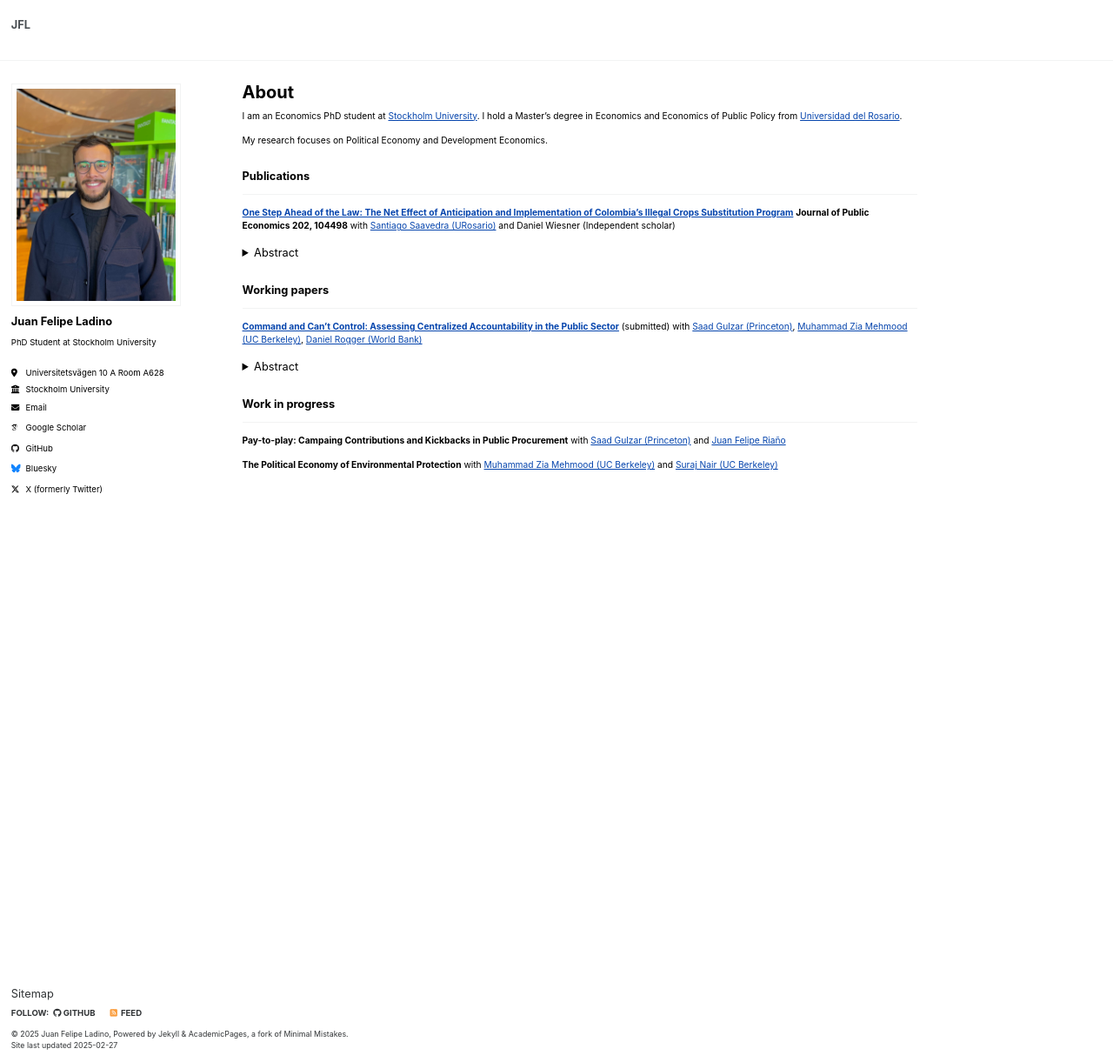
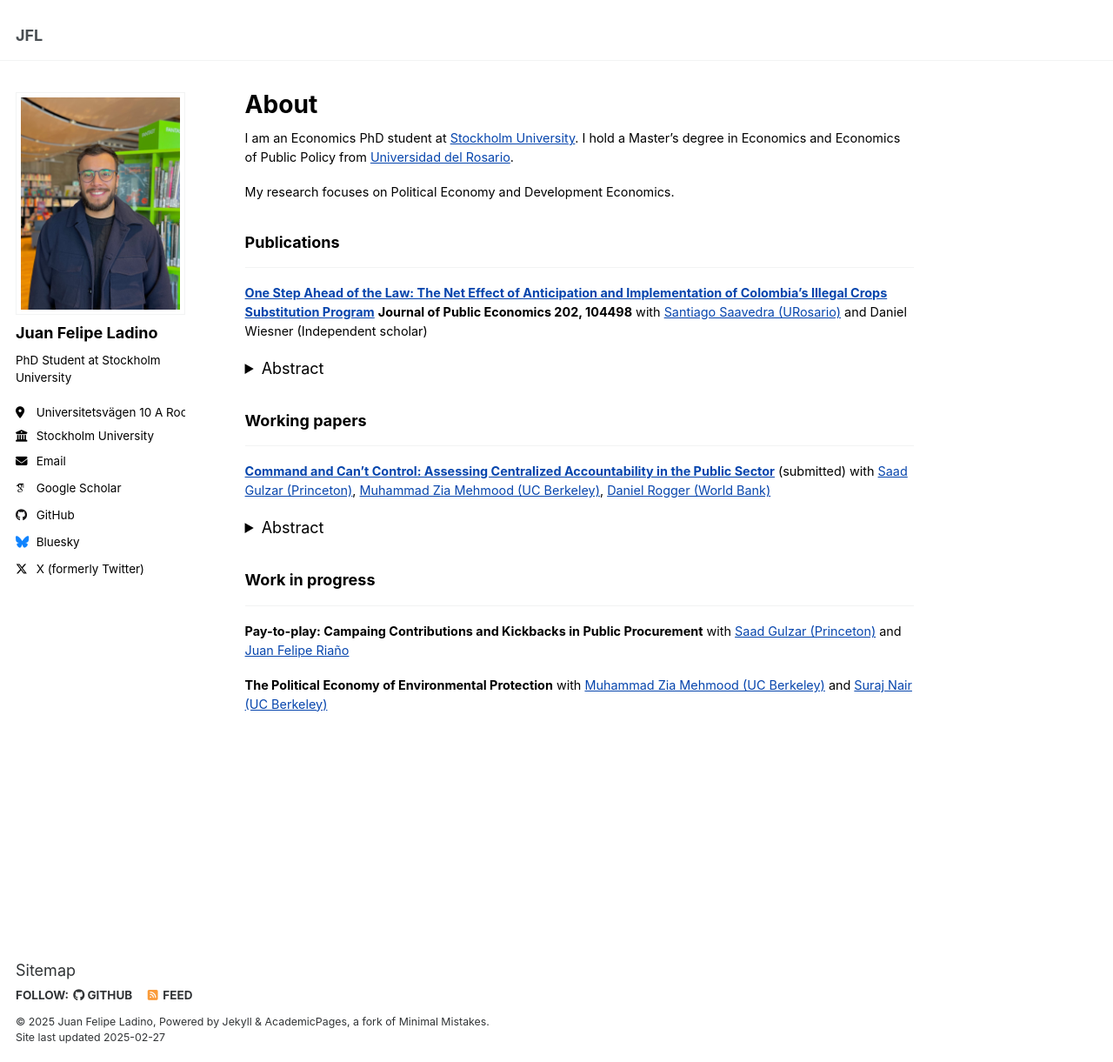
Before and after one commit to juanfladino/juanfladino.github.io, a Jekyll site: the page built from _pages/about.md, in a window 1280 px wide and 1221 px high. Shown: the whole window at 87% size. Built offline with Jekyll 4.4.1, drawn with Linux system fonts in a browser that asks for light colours; some web fonts are replaced.

Commit message:
Update _reset.scss

```diff
--- a/_sass/layout/_reset.scss
+++ b/_sass/layout/_reset.scss
@@ -8,10 +8,10 @@ html {
   /* apply a natural box layout model to all elements */
   box-sizing: border-box;
   background-color: var(--global-bg-color);
-  font-size: 0.8em;
+  font-size: 16px;
 
   @include breakpoint($medium) {
-    font-size: 0.8em;
+    font-size: 18px;
   }
 
   -webkit-text-size-adjust: 100%;
```
